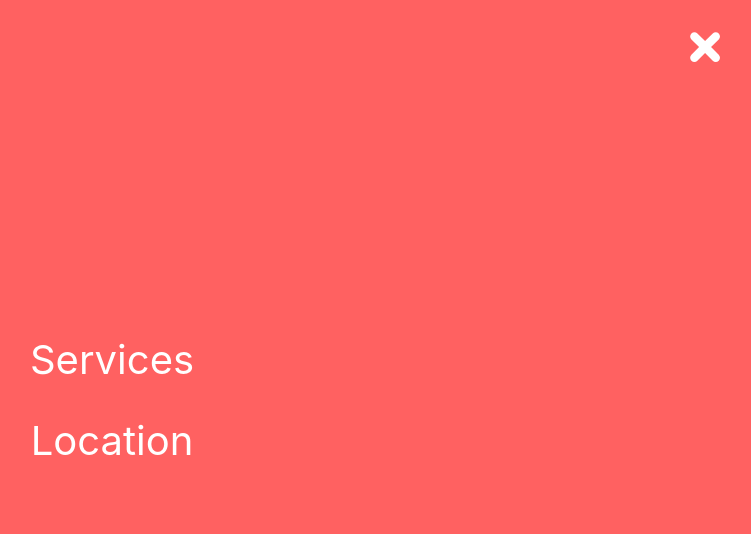
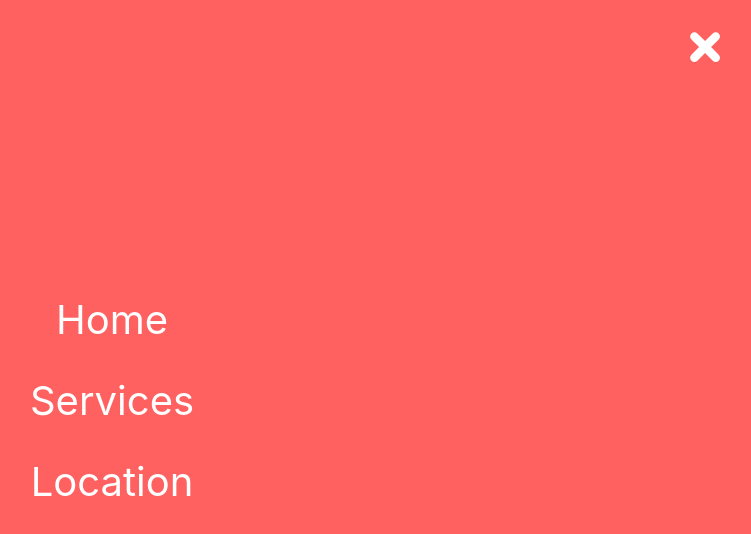
Before and after one commit to mikelee/sample-business, a Next.js app: page / in a window 1280 px wide. Both pictures are taken after a click on the button 1220 px from the left and 35 px from the top of the page. Shown: the top 534 px of the page, without its empty margins (528-1279 px from the left). Built offline with nearby package versions, Linux system fonts and the light colour scheme.

Commit message:
Add link to Home page

```diff
--- a/components/nav.component.tsx
+++ b/components/nav.component.tsx
@@ -15,6 +15,9 @@ const Nav: React.FC<Props> = ({ setNavVisible }) => (
         </button>
         <ul className={styles['nav-list']}>
             <li>
+                <Link href='/'><a className={styles['nav-link']}>Home</a></Link>
+            </li>
+            <li>
                 <Link href='/services'><a className={styles['nav-link']}>Services</a></Link>
             </li>
             <li>
```
